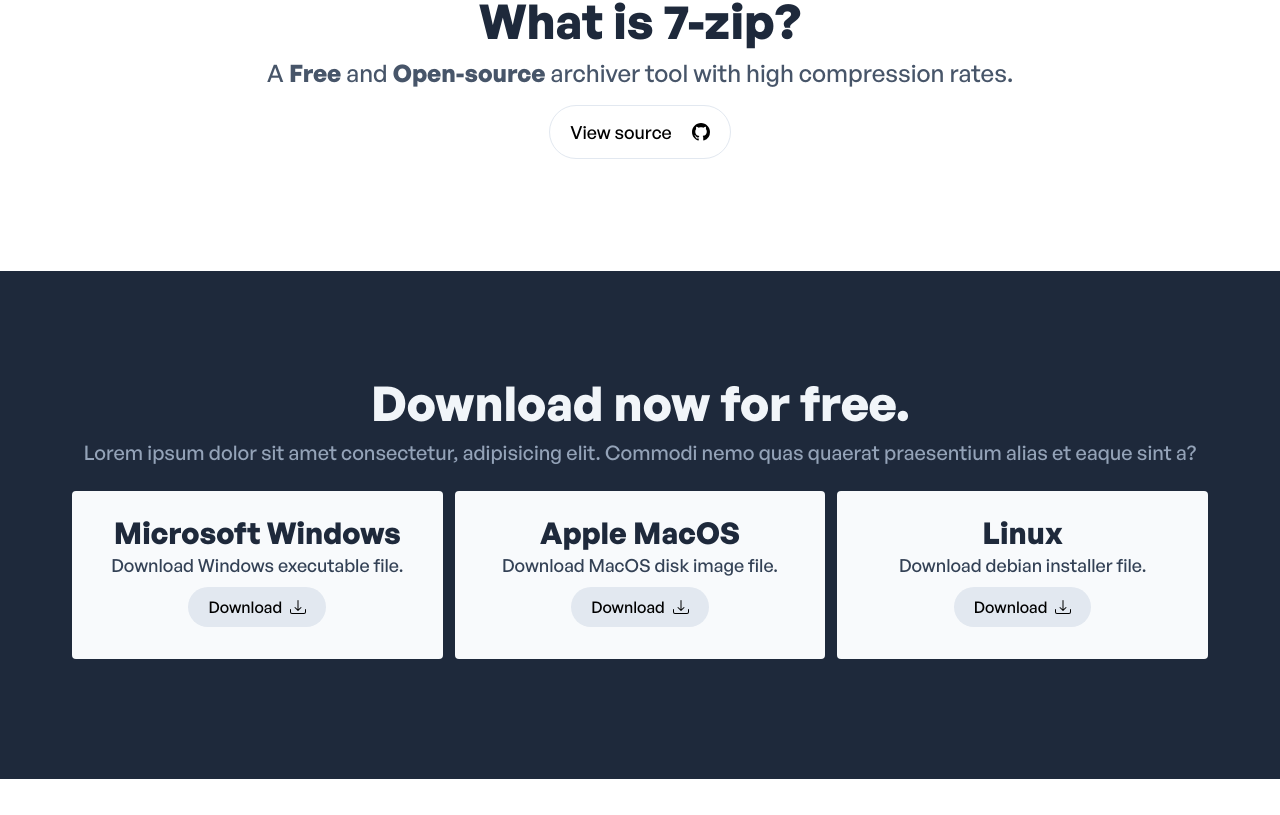
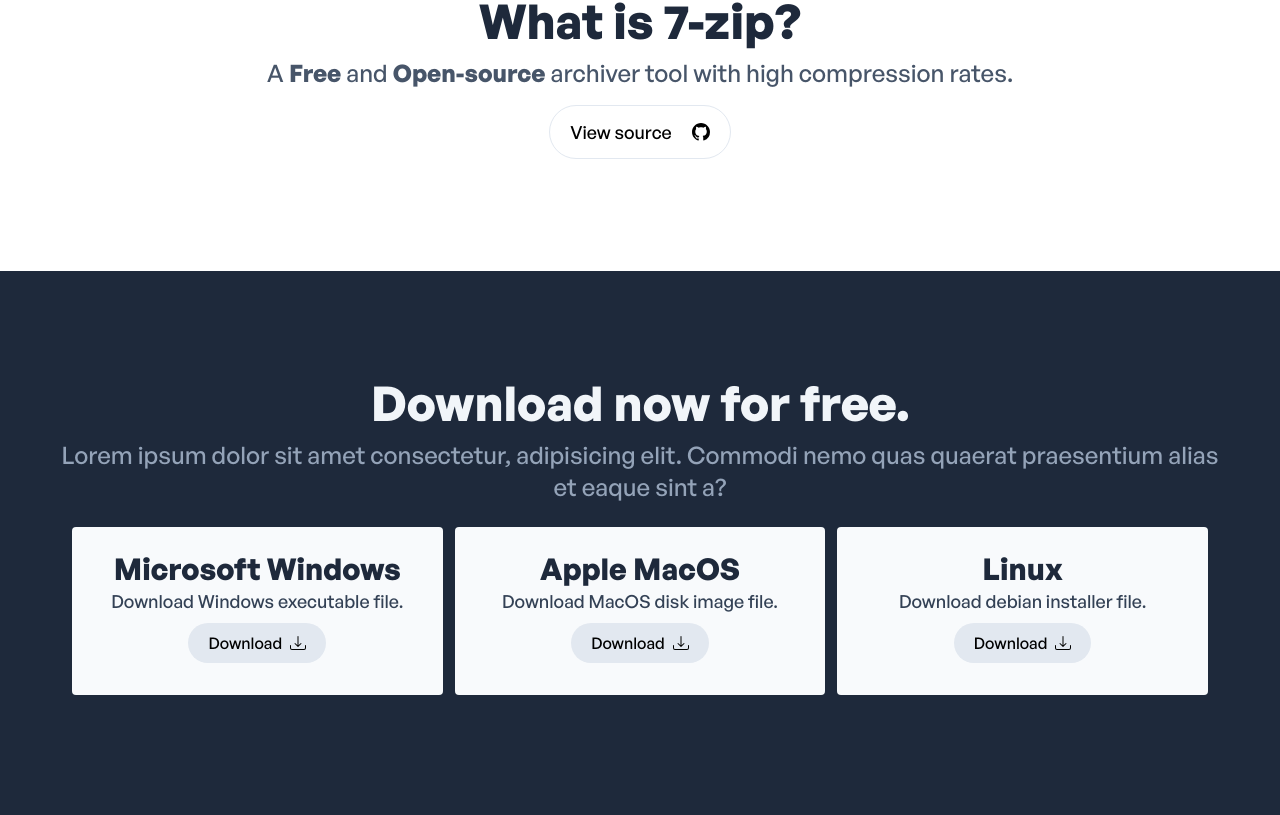
Before and after one commit to Code-Beaker/seven-zip-web, a React (Vite) app in the folder app/: page / in a window 1280 px wide. Shown: the part 663-1478 px from the top of the page. Before the commit the page ends 1442 px from the top, so only its background shows below. Built offline with nearby package versions, Linux system fonts and the light colour scheme.

Commit message:
Updated font sizing on Downloads

```diff
--- a/app/src/components/Content.jsx
+++ b/app/src/components/Content.jsx
@@ -45,7 +45,7 @@ const Downloads = ({ link }) => {
       <h1 className="text-slate-100 text-5xl my-3 font-bold">
         Download now for free.
       </h1>
-      <p className="text-slate-400 font-medium text-xl">
+      <p className="text-slate-400 font-medium text-2xl">
         Lorem ipsum dolor sit amet consectetur, adipisicing elit. Commodi nemo
         quas quaerat praesentium alias et eaque sint a?
       </p>
```
